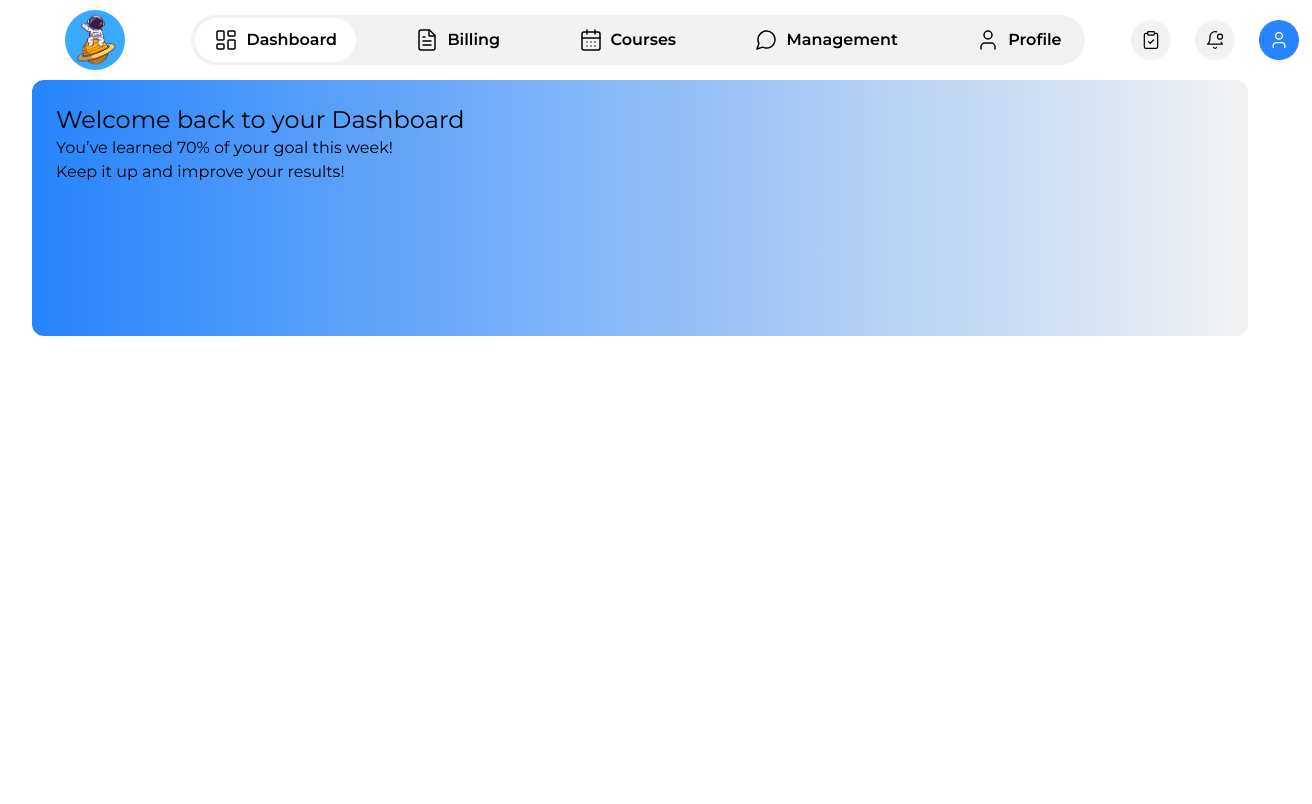
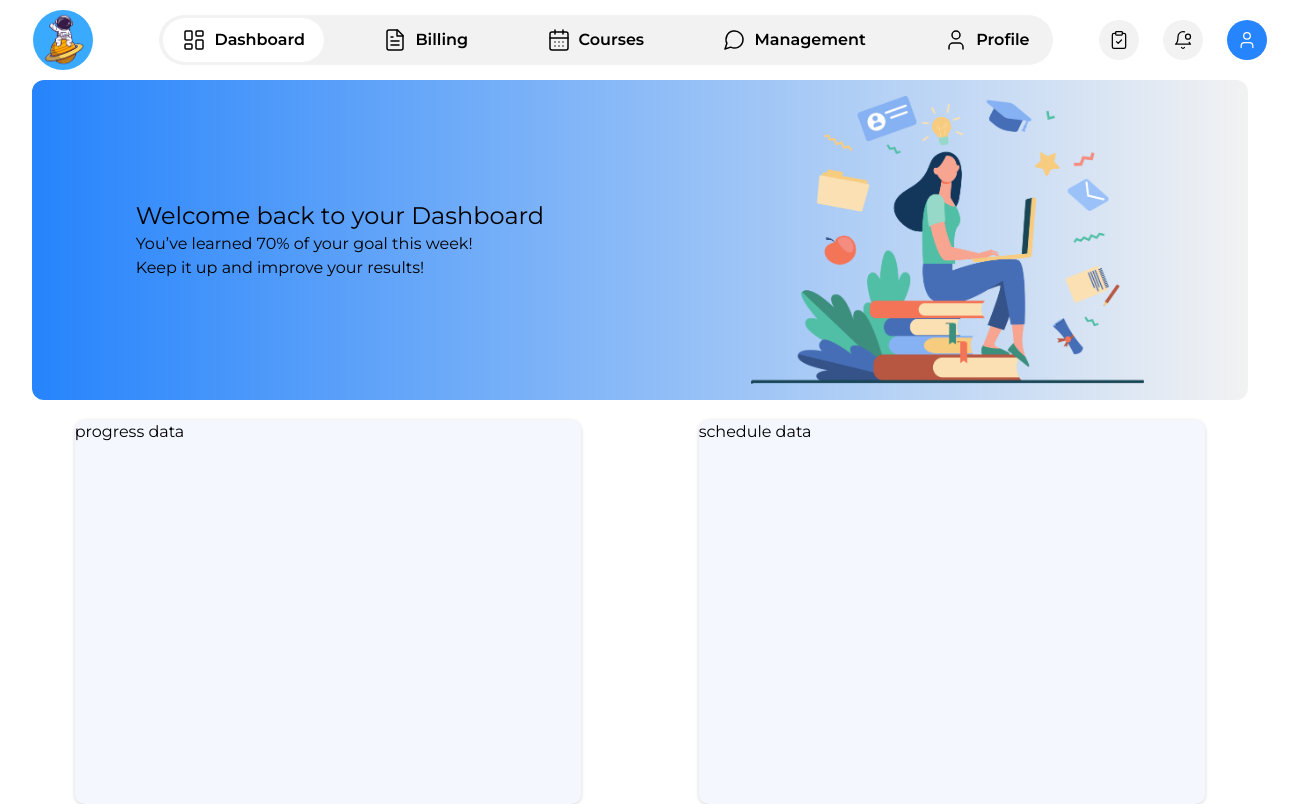
Before and after one commit to MavModz/app-management, a React (Create React App) app in the folder client/: page /dashboard in a window 1280 px wide. Shown: the whole page, 1312 px wide, since content can reach past the window. Built offline with nearby package versions, Linux system fonts and the light colour scheme; sample sign-in values are in the browser's storage.

Commit message:
dashboard updates

```diff
--- a/client/src/App.css
+++ b/client/src/App.css
@@ -12,7 +12,7 @@
     --background-variant: #2684fc;
     --secondary-white: #f2f2f2;
 
-    --box-shadow: 0px 18px 28px 0px #091e4236;
+    --box-shadow: rgba(0, 0, 0, 0.16) 0px 1px 4px;
 }
 
 * {
@@ -21,8 +21,3 @@
     box-sizing: border-box;
     font-family: 'Montserrat';
 }
-
-body {
-    margin-left: 2rem;
-    margin-right: 2rem;
-}
--- a/client/src/App.js
+++ b/client/src/App.js
@@ -1,5 +1,5 @@
-import React, { useEffect } from 'react';
-import { Routes, Route, useLocation } from 'react-router-dom';
+import React from 'react';
+import { Routes, Route, useLocation, Navigate } from 'react-router-dom';
 import "react-toastify/dist/ReactToastify.css";
 import './App.css';
 
@@ -16,14 +16,15 @@ function App() {
   const authToken = sessionStorage.getItem('auth_token');
   const location = useLocation();
 
-  useEffect(() => {
-    if (!authToken) {
-      if (location.pathname !== '/') {
-        window.location.href = '/';
-      }
-    }
-  }, [authToken, location]);
+  // Redirect to dashboard if authenticated and accessing '/'
+  if (authToken && location.pathname === '/') {
+    return <Navigate to="/dashboard" />;
+  }
 
+  // Redirect to login if not authenticated
+  if (!authToken && location.pathname !== '/') {
+    return <Navigate to="/" />;
+  }
   return (
     <div className="App">
       <Routes>
@@ -32,7 +33,7 @@ function App() {
           <Route path="/dashboard" element={<Dashboard />} />
         )}
 
-        <Route path='/' element={<Login />} />
+
 
         {/* Protected Routes */}
         {authToken ? (
@@ -44,7 +45,7 @@ function App() {
             <Route path='/courses' element={<Courses />} />
             <Route path='/management' element={<Management />} />
           </>
-        ) : null}
+        ) : <Route path='/' element={<Login />} />}
 
         {/* Fallback Route */}
         <Route path="*" element={<Restricted />} />
--- a/client/src/pages/Dashboard/Dashboard.jsx
+++ b/client/src/pages/Dashboard/Dashboard.jsx
@@ -1,6 +1,6 @@
 import React from 'react';
 import Header from '../../Components/Header/Header';
-import { BarChart2 } from 'lucide-react';
+import Study from '../../assets/images/study.png';
 import './dashboard.css';
 
 function Dashboard() {
@@ -9,14 +9,24 @@ function Dashboard() {
       <Header />
       <div className="dashboard-conatiner">
         <div className="dashboard-wrapper">
-          <div className="banner-container h-64 rounded-xl">
-            <div className="top-banner pt-6 pl-6">
+          <div className="banner-container h-80 rounded-xl flex justify-around items-center">
+            <div className="top-banner">
               <h1 className='banner-text text-2xl'>Welcome back to your Dashboard</h1>
               <p>You’ve learned 70% of your goal this week! <br />
                 Keep it up and improve your results!
               </p>
             </div>
-
+            <div className='banner-svg'>
+              <img src= {Study} alt="student studying on the table" className='h-72' />
+            </div>
+          </div>
+          <div className="stats-wrapper flex gap-8 justify-around h-96 mt-5">
+            <div className="course-progress w-5/12">
+              <p>progress data</p>
+            </div>
+            <div className="schedule w-5/12">
+              <p>schedule data</p>
+            </div>
           </div>
         </div>
       </div>
--- a/client/src/pages/Dashboard/dashboard.css
+++ b/client/src/pages/Dashboard/dashboard.css
@@ -1,3 +1,14 @@
 .banner-container {
     background: linear-gradient(90deg, rgba(38,132,252,1) 0%, rgba(242,242,242,1) 100%);
 }
+
+.dashboard-conatiner {
+    margin-left: 2rem;
+    margin-right: 2rem  ;
+}
+
+.course-progress, .schedule {
+    background-color: var(--background);
+    border-radius: 10px;
+    box-shadow: var(--box-shadow);
+}
--- a/client/src/pages/Login/login.css
+++ b/client/src/pages/Login/login.css
@@ -3,6 +3,7 @@
     justify-content: center;
     align-items: center;
     height: 100vh;
+    width: 100vw;
     background: var(--background);
 }
 
```
Also changed, not shown: client/src/assets/images/7732666_5293.svg (deleted), client/src/assets/images/study.png (added).
